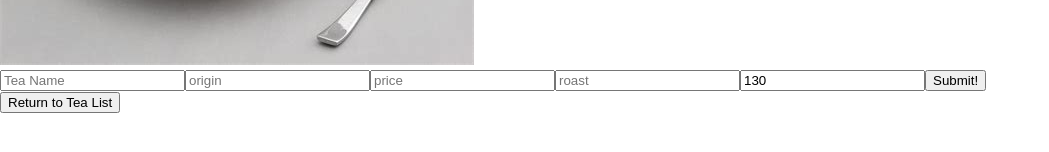
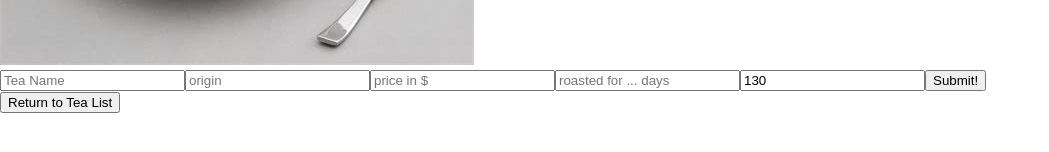
Before and after one commit to evegyzbirun/tea-shop-app, a React (Create React App) app: page / in a window 1280 px wide. Both pictures are taken after a click on the button "Add Tea". Shown: the part 332-484 px from the top of the page, without its empty margins (0-1049 px from the left). Built offline with nearby package versions, Linux system fonts and the light colour scheme.

Commit message:
small update with placeholders in ReusableForm.

```diff
--- a/src/components/ReusableForm.js
+++ b/src/components/ReusableForm.js
@@ -18,11 +18,11 @@ function ReusableForm(props) {
         <input
           type="number"
           name="price"
-          placeholder="price" />
+          placeholder="price in $" />
         <input
           type="text"
-          name="roast"
-          placeholder="roast" />
+          name="roasted"
+          placeholder="roasted for ... days" />
 
         <input
           type="number"
--- a/src/components/TeaDetail.js
+++ b/src/components/TeaDetail.js
@@ -10,7 +10,7 @@ function TeaDetail(props) {
       <h3>{tea.name} - {tea.origin}</h3>
       <p>{tea.price}$</p>
       <p>roast for<em>{tea.roast}</em> days</p>
-      <h2>{tea.pounds}</h2>
+      <h2>{tea.pounds} pounds</h2>
       <button onClick={onClickingEdit}>Update Tea</button>
       <button onClick={() => onClickingSell(tea.pounds)}>Sell</button>
       <hr />
```
